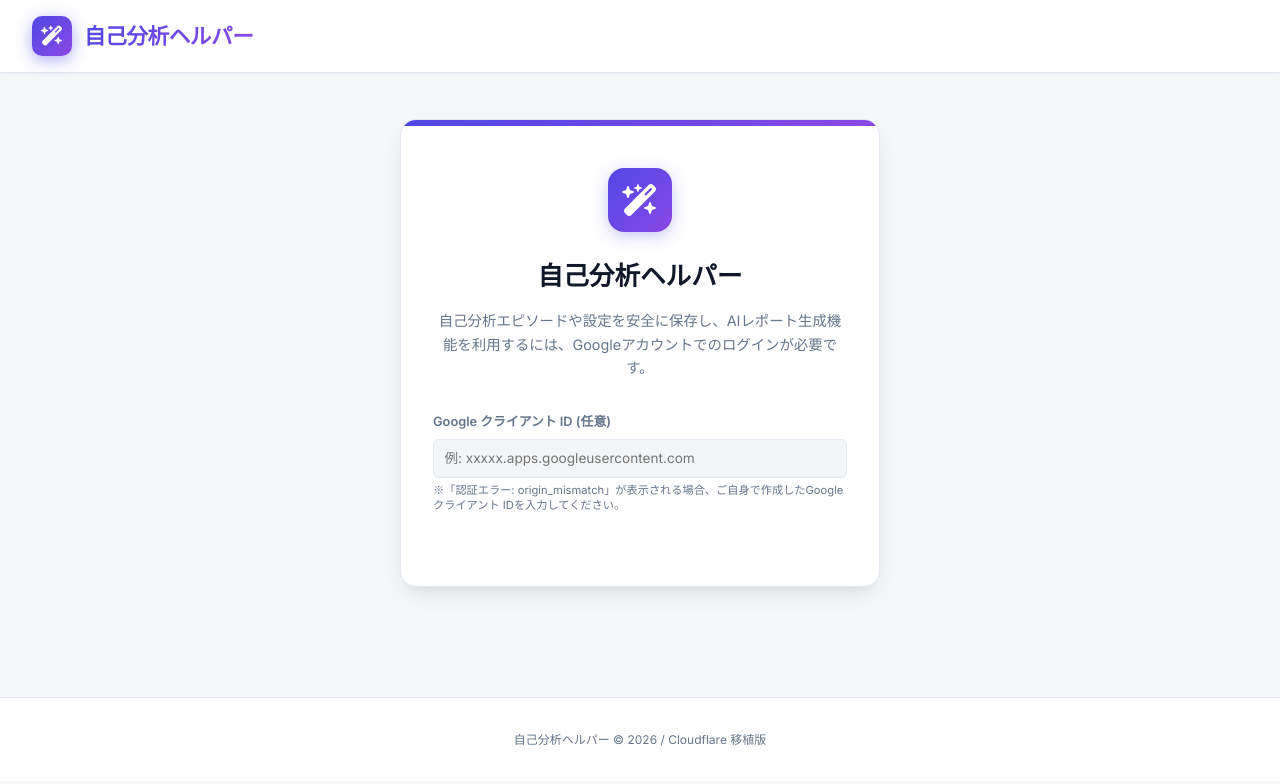
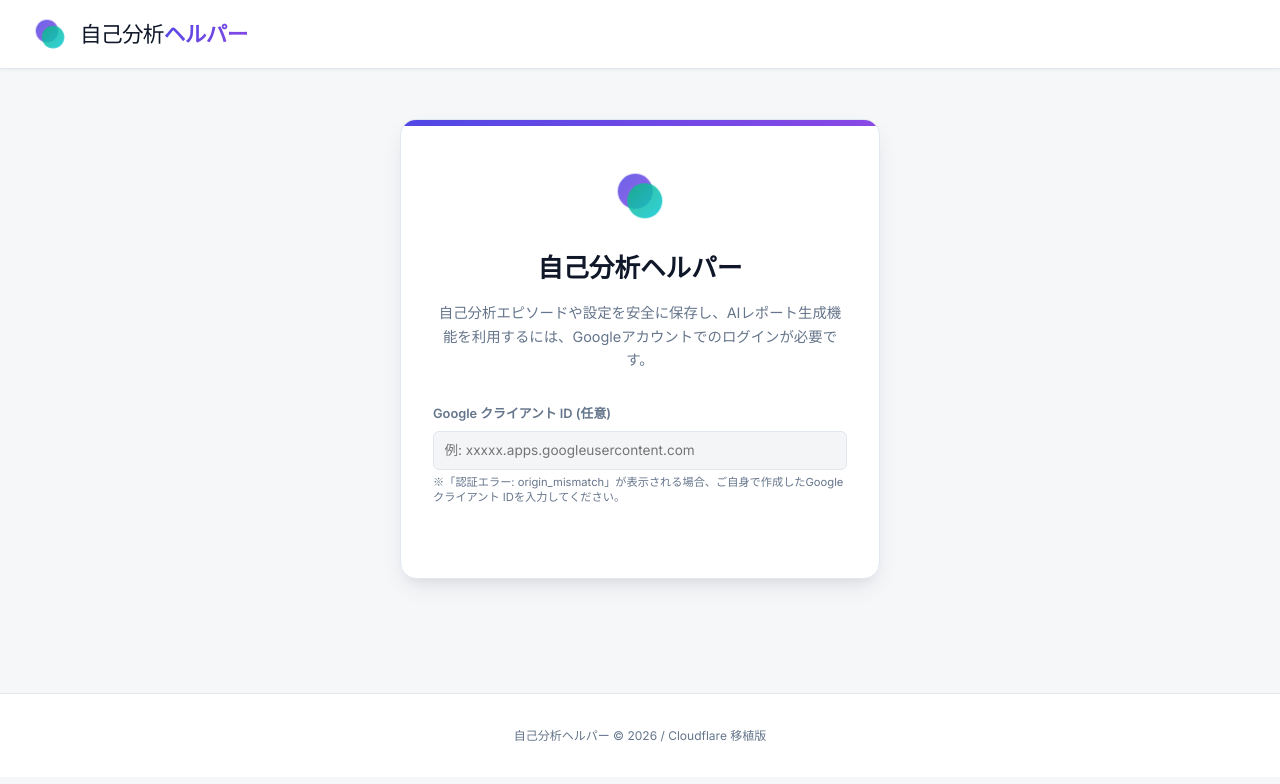
Before and after one commit to 1-o-3/SelfAnalysis, a website built with Vite: page index.html in a window 1280 px wide. Built offline with nearby package versions, Linux system fonts and the light colour scheme; files whose address does not match are found by name.

Commit message:
Move theme color picker to detailed settings card and update logo mark to premium minimalist style

```diff
--- a/index.html
+++ b/index.html
@@ -19,10 +19,8 @@
   <!-- Top Navigation Header -->
   <header class="app-header">
     <div class="app-logo">
-      <div class="logo-icon-glow">
-        <i class="fa-solid fa-wand-magic-sparkles"></i>
-      </div>
-      <span class="app-title-text">自己分析ヘルパー</span>
+      <div class="logo-mark"></div>
+      <span class="app-title-text">自己分析<span class="bold-text">ヘルパー</span></span>
     </div>
 
     <!-- Custom Profile Editor / Google Login -->
@@ -59,10 +57,8 @@
   <!-- Login Wall Container (Visible when not logged in) -->
   <div id="login-wall" class="login-wall-container" style="display: none;">
     <div class="login-wall-card">
-      <div class="login-wall-logo">
-        <i class="fa-solid fa-wand-magic-sparkles"></i>
-      </div>
-      <h2>自己分析ヘルパー</h2>
+      <div class="logo-mark" style="--logo-size: 56px; margin: 0 auto 1.5rem;"></div>
+      <h2>自己分析<span class="bold-text">ヘルパー</span></h2>
       <p>自己分析エピソードや設定を安全に保存し、AIレポート生成機能を利用するには、Googleアカウントでのログインが必要です。</p>
 
       <!-- Custom Client ID Input -->
@@ -96,29 +92,17 @@
         <div class="grid-2col">
           <div class="form-group">
             <label for="cfg-users">私の立場</label>
-            <input type="text" id="cfg-users" placeholder="例: 心理学専攻の大学生">
+            <input type="text" id="cfg-users" placeholder="例: 情報科学科の大学生（2005年生まれ）">
           </div>
           <div class="form-group">
             <label for="cfg-feature">自分に合う特徴</label>
-            <input type="text" id="cfg-feature" placeholder="例: 論理的思考力と観察眼">
+            <input type="text" id="cfg-feature" placeholder="例: プログラミングスキルと論理的アプローチ">
           </div>
         </div>
 
         <div class="form-group">
           <label for="cfg-prompt">追加プロンプト指令（出力スタイル・構成ルール）</label>
           <textarea id="cfg-prompt" rows="6" placeholder="AIの執筆スタイルを指定します..."></textarea>
-        </div>
-
-        <div class="form-group">
-          <label>テーマカラー</label>
-          <div class="theme-color-picker">
-            <span class="color-dot active" id="dot-indigo" style="background-color: hsl(243, 75%, 59%);" onclick="selectThemeColor('indigo')" title="インディゴ"></span>
-            <span class="color-dot" id="dot-emerald" style="background-color: hsl(162, 70%, 40%);" onclick="selectThemeColor('emerald')" title="エメラルド"></span>
-            <span class="color-dot" id="dot-rose" style="background-color: hsl(336, 74%, 50%);" onclick="selectThemeColor('rose')" title="ローズ"></span>
-            <span class="color-dot" id="dot-amber" style="background-color: hsl(35, 92%, 43%);" onclick="selectThemeColor('amber')" title="アンバー"></span>
-            <span class="color-dot" id="dot-ocean" style="background-color: hsl(200, 95%, 39%);" onclick="selectThemeColor('ocean')" title="オーシャン"></span>
-            <span class="color-dot" id="dot-charcoal" style="background-color: hsl(217, 19%, 27%);" onclick="selectThemeColor('charcoal')" title="チャコール"></span>
-          </div>
         </div>
 
         <div class="card-footer-action">
@@ -129,14 +113,27 @@
         </div>
       </div>
 
-      <!-- Advanced API & Model Settings -->
+      <!-- Advanced API, Model & Theme Settings -->
       <div class="card collapsible-card">
         <details>
           <summary class="collapsible-summary">
-            <span><i class="fa-solid fa-gears"></i> 詳細設定 (APIキー・AIモデル)</span>
+            <span><i class="fa-solid fa-gears"></i> 詳細設定 (テーマ・APIキー・AIモデル)</span>
             <i class="fa-solid fa-chevron-down toggle-icon"></i>
           </summary>
           <div class="collapsible-content">
+            <!-- Theme Color Picker -->
+            <div class="form-group" style="margin-bottom: 1.5rem;">
+              <label>テーマカラー</label>
+              <div class="theme-color-picker">
+                <span class="color-dot active" id="dot-indigo" style="background-color: hsl(243, 75%, 59%);" onclick="selectThemeColor('indigo')" title="インディゴ"></span>
+                <span class="color-dot" id="dot-emerald" style="background-color: hsl(162, 70%, 40%);" onclick="selectThemeColor('emerald')" title="エメラルド"></span>
+                <span class="color-dot" id="dot-rose" style="background-color: hsl(336, 74%, 50%);" onclick="selectThemeColor('rose')" title="ローズ"></span>
+                <span class="color-dot" id="dot-amber" style="background-color: hsl(35, 92%, 43%);" onclick="selectThemeColor('amber')" title="アンバー"></span>
+                <span class="color-dot" id="dot-ocean" style="background-color: hsl(200, 95%, 39%);" onclick="selectThemeColor('ocean')" title="オーシャン"></span>
+                <span class="color-dot" id="dot-charcoal" style="background-color: hsl(217, 19%, 27%);" onclick="selectThemeColor('charcoal')" title="チャコール"></span>
+              </div>
+            </div>
+
             <p class="section-desc">デフォルトではサーバー側の共有APIキーで動作します。ご自身のAPIキーやモデルを使用したい場合は以下を設定してください。</p>
             <div class="form-group">
               <label for="cfg-api-key">カスタム OpenRouter API キー (任意)</label>
--- a/style.css
+++ b/style.css
@@ -87,26 +87,63 @@ body {
   gap: 0.75rem;
 }
 
-.logo-icon-glow {
-  width: 40px;
-  height: 40px;
-  background: var(--primary-gradient);
-  border-radius: var(--radius-md);
+.logo-mark {
+  position: relative;
+  width: var(--logo-size, 36px);
+  height: var(--logo-size, 36px);
   display: flex;
   align-items: center;
   justify-content: center;
-  color: #fff;
-  font-size: 1.25rem;
-  box-shadow: 0 4px 10px rgba(79, 70, 229, 0.3);
-  position: relative;
-  animation: logoPulse 4s infinite ease-in-out;
+}
+
+.logo-mark::before, .logo-mark::after {
+  content: '';
+  position: absolute;
+  width: calc(var(--logo-size, 36px) * 0.65);
+  height: calc(var(--logo-size, 36px) * 0.65);
+  border-radius: 50%;
+  transition: var(--transition);
+}
+
+.logo-mark::before {
+  background: var(--primary-gradient);
+  left: calc(var(--logo-size, 36px) * 0.05);
+  top: calc(var(--logo-size, 36px) * 0.05);
+  opacity: 0.85;
+  animation: logoPulse1 4s infinite ease-in-out;
+}
+
+.logo-mark::after {
+  background: linear-gradient(135deg, hsl(160, 84%, 39%) 0%, hsl(185, 90%, 45%) 100%);
+  right: calc(var(--logo-size, 36px) * 0.05);
+  bottom: calc(var(--logo-size, 36px) * 0.05);
+  opacity: 0.85;
+  animation: logoPulse2 4s infinite ease-in-out;
+  animation-delay: -2s;
+}
+
+@keyframes logoPulse1 {
+  0%, 100% { transform: translate(0, 0) scale(1); }
+  50% { transform: translate(calc(var(--logo-size, 36px) * 0.08), calc(var(--logo-size, 36px) * 0.08)) scale(0.95); }
+}
+
+@keyframes logoPulse2 {
+  0%, 100% { transform: translate(0, 0) scale(1); }
+  50% { transform: translate(calc(var(--logo-size, 36px) * -0.08), calc(var(--logo-size, 36px) * -0.08)) scale(0.95); }
 }
 
 .app-title-text {
   font-family: var(--font-display);
   font-size: 1.35rem;
-  font-weight: 700;
-  letter-spacing: -0.02em;
+  font-weight: 500;
+  letter-spacing: -0.03em;
+  color: var(--text-main);
+  display: flex;
+  align-items: center;
+}
+
+.app-title-text .bold-text {
+  font-weight: 800;
   background: var(--primary-gradient);
   -webkit-background-clip: text;
   -webkit-text-fill-color: transparent;
```
